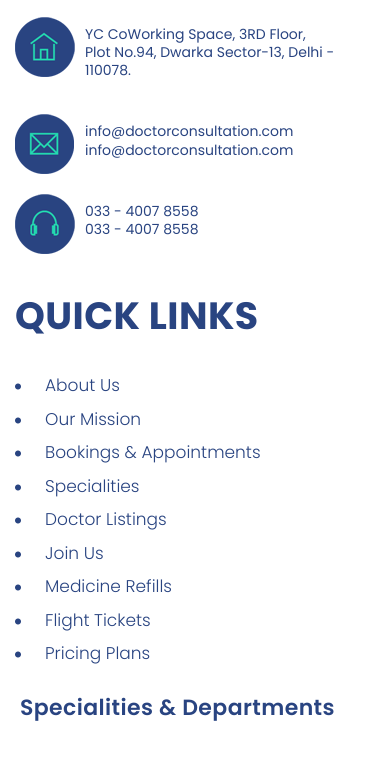
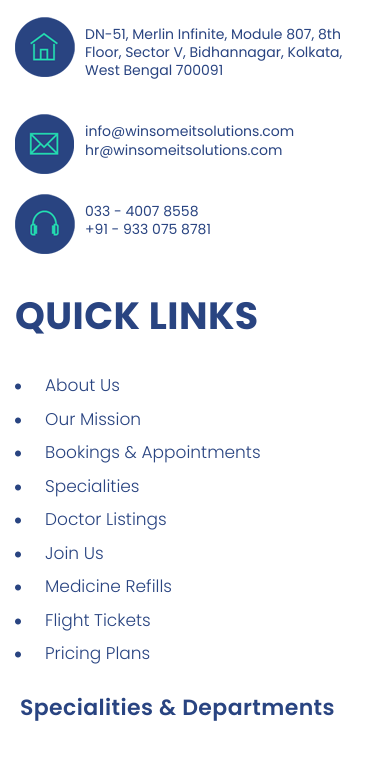
Before and after one commit to Winsome-IT-Solutions/mediflic-frontend, a plain HTML site: page about.html in a window 390 px wide. Shown: the part 6858-7630 px from the top of the page. Drawn offline with Linux system fonts and the light colour scheme.

Commit message:
Mobile number and address changed in footer

```diff
--- a/about.html
+++ b/about.html
@@ -339,22 +339,21 @@
           <li>
             <div class="cl_box">
               <div class="c_icon"><img src="images/footer_home_icon.png" alt=""></div>
-              <p>YC CoWorking Space, 3RD Floor,<br>
-                Plot No.94, Dwarka Sector-13, Delhi - 110078.</p>
+              <p>DN-51, Merlin Infinite, Module 807, 8th Floor, Sector V, Bidhannagar, Kolkata, West Bengal 700091</p>
             </div>
           </li>
           <li>
             <div class="cl_box">
               <div class="c_icon"><img src="images/footer_mail_icon.png" alt=""></div>
-              <p><a href="mailto:info@doctorconsultation.com">info@doctorconsultation.com</a></p>
-              <p><a href="mailto:info@doctorconsultation.com">info@doctorconsultation.com</a></p>
+              <p><a href="mailto:info@winsomeitsolutions.com">info@winsomeitsolutions.com</a></p>
+              <p><a href="mailto:hr@winsomeitsolutions.com">hr@winsomeitsolutions.com</a></p>
             </div>
           </li>
           <li>
             <div class="cl_box">
               <div class="c_icon"><img src="images/footer_headfonel_icon.png" alt=""></div>
               <p><a href="tel:03340078558">033 - 4007 8558</a></p>
-              <p><a href="tel:03340078558">033 - 4007 8558</a></p>
+              <p><a href="tel:9330758781">+91 - 933 075 8781</a></p>
             </div>
           </li>
         </ul>
```
Also changed, not shown: book-appointment.html (+4 -5 lines), index.html (+4 -5 lines), search-doctor.html (+5 -6 lines), user-dashboard.html (+4 -5 lines).
